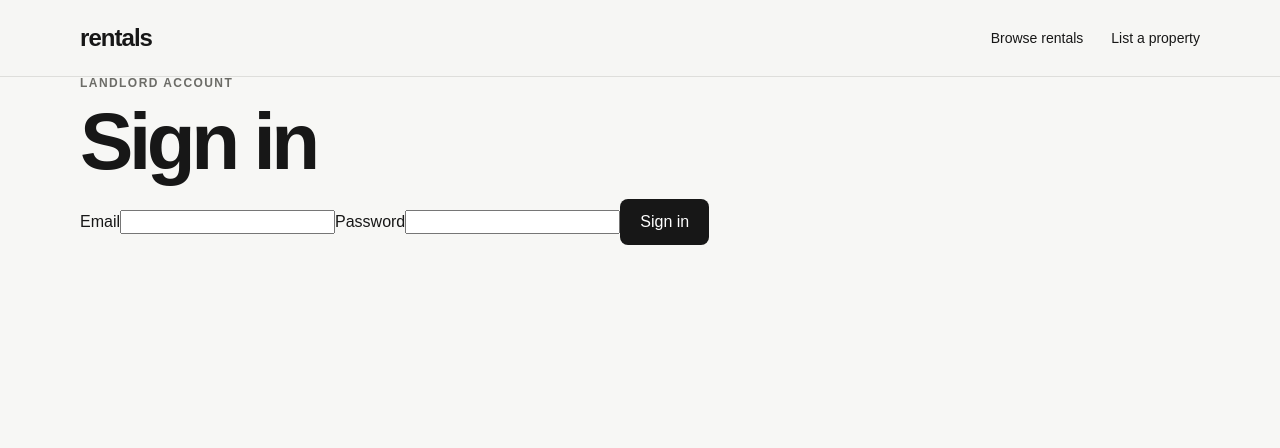
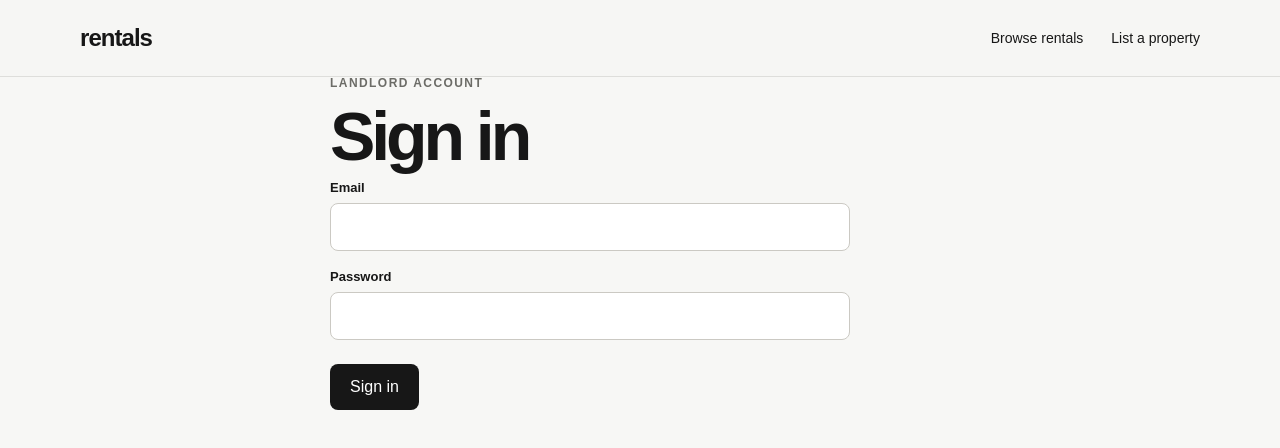
Before and after one commit to kova-media/rentals, a Next.js app: page /signin in a window 1280 px wide. Shown: the top 448 px of the page. Built offline with nearby package versions, Linux system fonts and the light colour scheme.

Commit message:
Add listing and account styles

```diff
--- a/app/globals.css
+++ b/app/globals.css
@@ -191,3 +191,13 @@ footer {
   .landlord-inner { grid-template-columns: 1fr; gap: 20px; }
   .footer-inner { flex-direction: column; gap: 8px; }
 }
+
+.page-title { margin: 0; font-size: clamp(44px, 6vw, 68px); line-height: .98; letter-spacing: -.06em; }
+.results-count { color: #77756f; font-size: 14px; }
+.available { margin-top: 14px; font-size: 13px; color: #3f3e3a; }
+.form-shell { max-width: 620px; }
+.form-intro { max-width: 520px; margin: 18px 0 28px; color: #62615c; line-height: 1.6; }
+.account-form { display: grid; gap: 18px; max-width: 520px; padding-top: 10px; }
+.account-form label { display: grid; gap: 8px; font-size: 13px; font-weight: 700; }
+.account-form input { height: 48px; border: 1px solid #cbc9c3; border-radius: 8px; padding: 0 14px; background: #fff; outline: none; }
+.account-form .button { justify-self: start; margin-top: 6px; }
```
